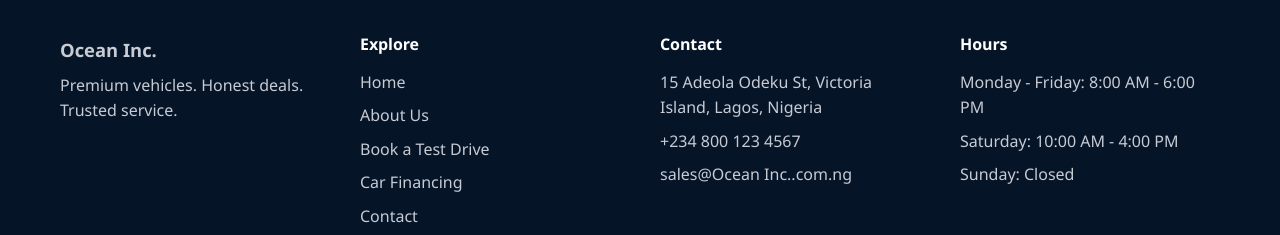
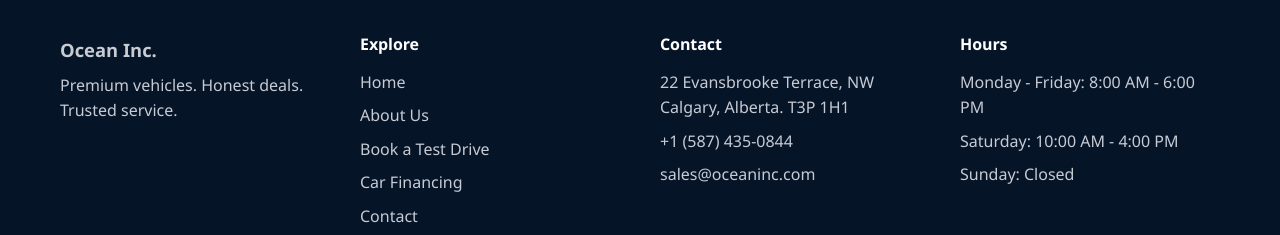
Before and after one commit to Atlasafrica001/ocienna-inc, a React (Vite) app: page / in a window 1280 px wide. Shown: the part 6588-6823 px from the top of the page. Built offline with nearby package versions, Linux system fonts and the light colour scheme; no server answers; a web font is replaced by a local one.

Commit message:
Update dealership address and phone number

```diff
--- a/src/components/WhatsAppButton/WhatsAppButton.tsx
+++ b/src/components/WhatsAppButton/WhatsAppButton.tsx
@@ -3,7 +3,7 @@ import styles from './WhatsAppButton.module.scss'
 export default function WhatsAppButton() {
   return (
     <a
-      href="https://wa.me/2348001234567"
+      href="https://wa.me/15874350844"
       className={styles.whatsappFloat}
       target="_blank"
       rel="noopener noreferrer"
--- a/src/data/dealership.ts
+++ b/src/data/dealership.ts
@@ -1,9 +1,9 @@
 export const dealership = {
   name: 'Ocean Inc.',
   tagline: 'Premium vehicles. Honest deals. Trusted service.',
-  phone: '+234 800 123 4567',
-  email: 'sales@Ocean Inc..com.ng',
-  address: '15 Adeola Odeku St, Victoria Island, Lagos, Nigeria',
+  phone: '+1 (587) 435-0844',
+  email: 'sales@oceaninc.com',
+  address: '22 Evansbrooke Terrace, NW Calgary, Alberta. T3P 1H1',
   hours: [
     { days: 'Monday - Friday', time: '8:00 AM - 6:00 PM' },
     { days: 'Saturday', time: '10:00 AM - 4:00 PM' },
```
